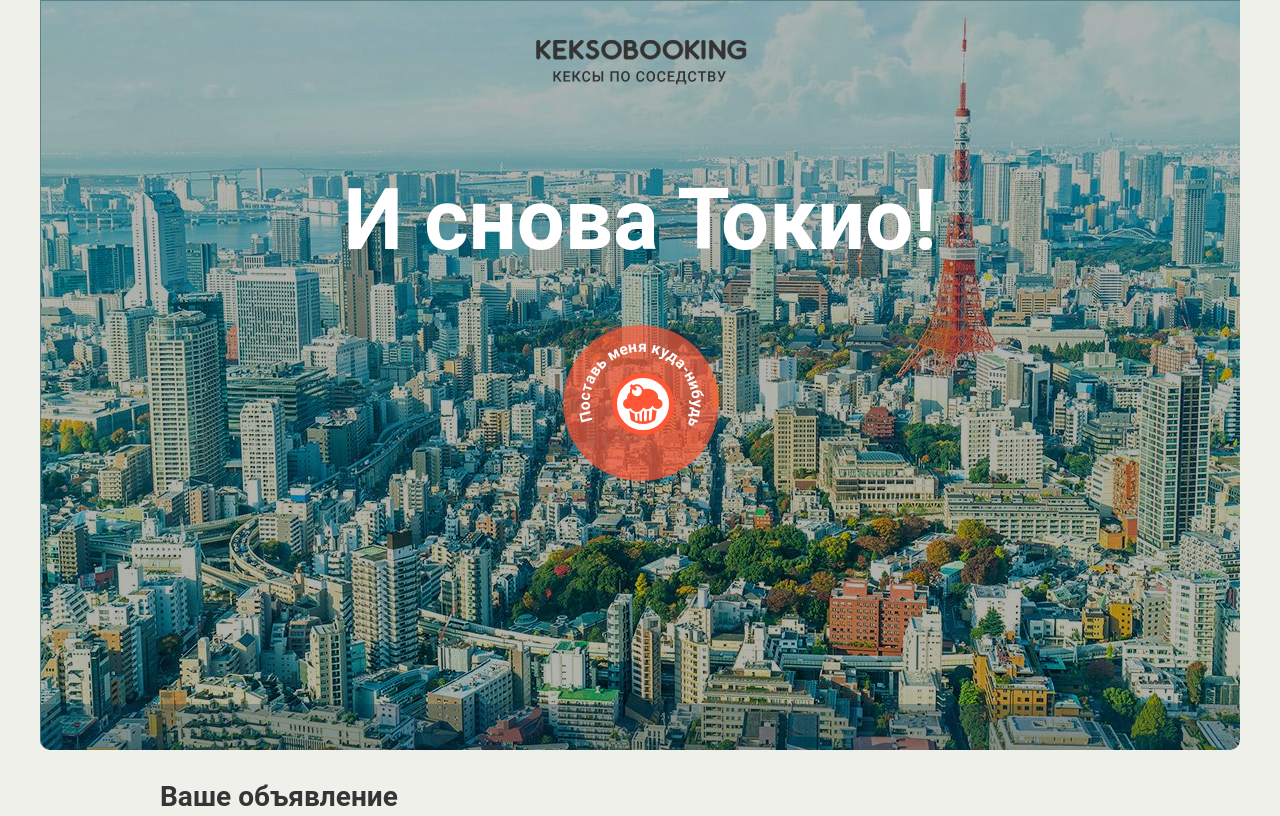
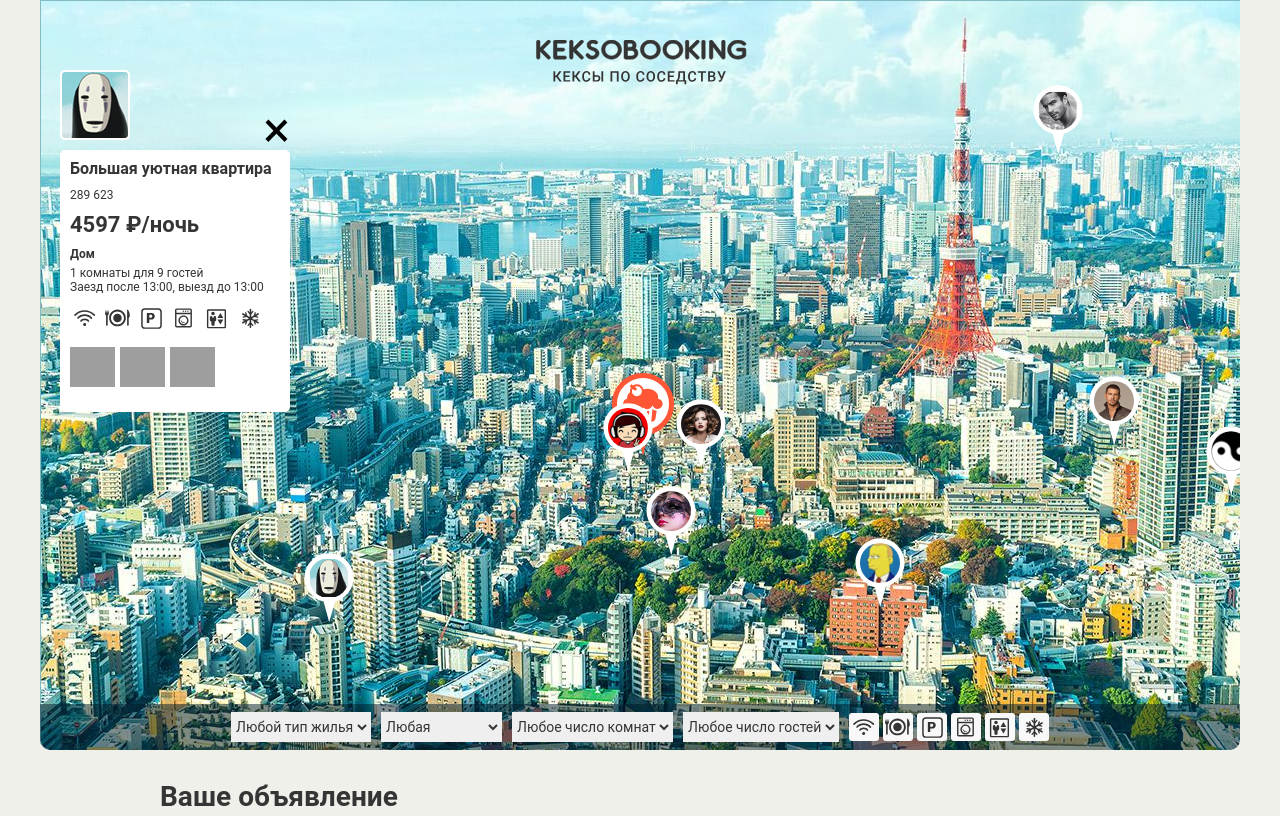
Before and after one commit to Timurbl/keksobooking, a website: page index.html in a window 1280 px wide. Shown: the top 816 px of the page. Drawn offline with Linux system fonts and the light colour scheme; grey boxes are pictures that could not be loaded; files whose address does not match are found by name.

Commit message:
author popup

```diff
--- a/index.html
+++ b/index.html
@@ -248,5 +248,6 @@
   </div>
 </template>
 
+<script src="js/map.js"></script>
 </body>
 </html>
--- a/js/map.js
+++ b/js/map.js
@@ -61,54 +61,70 @@ const renderAuthors = function (windowWidth) {
 
   return authors;
 };
+const getPins = function(authors) {
+  const width = 50;
+  const height = 70;
+  authors.forEach(function(author) {
+    const pin = pinTemplate.cloneNode(true);
+    pin.style.left = author.location.x - width / 2 + 'px';
+    pin.style.top = (author.location.y - height) + 'px';
+    pin.firstChild.src = author.author.avatar;
+    pin.firstChild.alt = author.offer.title;
+    pins.appendChild(pin);
+  });
+};
+const getCard = function (author) {
+  const card = cardTemplate.cloneNode(true);
+  card.querySelector('.popup__title').textContent = author.offer.title;
+  card.querySelector('.popup__text--address').textContent = author.offer.address;
+  card.querySelector('.popup__text--price').textContent = `${author.offer.price} ₽/ночь`;
+  card.querySelector('.popup__title').textContent = author.offer.title;
+  console.log(card);
+  switch (author.offer.type) {
+    case 'flat':
+      card.querySelector('.popup__type').textContent = 'Квартира';
+      break;
+    case 'bungalo':
+      card.querySelector('.popup__type').textContent = 'Бунгало';
+      break;
+    case 'house':
+      card.querySelector('.popup__type').textContent = 'Дом';
+      break;
+    case 'palace':
+      card.querySelector('.popup__type').textContent = 'Дворец';
+      break;
+  }
+  card.querySelector('.popup__text--capacity').textContent = `${author.offer.rooms} комнаты для ${author.offer.guests} гостей`;
+  card.querySelector('.popup__text--time').textContent = `Заезд после ${author.offer.checkin}, выезд до ${author.offer.checkout}`;
+
+  const features = card.querySelector('.popup__features');
+  for (let i = 0; i < author.offer.features.length; i++) {
+    features.querySelector(`.popup__feature--${author.offer.features[i]}`).textContent = author.offer.features[i]
+  }
+  card.querySelector('.popup__description').textContent = author.offer.description;
+  const photos = card.querySelector('.popup__photos');
+  const photoTemplate = photos.children[0];
+  console.log(photoTemplate);
+  photoTemplate.src = author.offer.photos[0];
+  for(let i = 1; i < author.offer.photos.length; i++) {
+    const photo = photoTemplate.cloneNode(true);
+    photo.src = author.offer.photos[i];
+    photos.appendChild(photo);
+  }
+
+  const userImage = card.querySelector('.popup__avatar');
+  userImage.src = author.author.avatar;
+
+  document.querySelector('.map__filters-container').before(card);
+};
 
 const map = document.querySelector('.map');
 map.classList.remove('map--faded');
 
 const authors = renderAuthors(map.offsetWidth);
 const pins = map.querySelector('.map__pins');
-const pinTemplate = document.querySelector('#card_template').content.querySelector('.map__pin');
-const cardTemplate = document.querySelector('#card_template').content.querySelector('.map__card');
+const pinTemplate = document.querySelector('#pin').content.querySelector('.map__pin');
+const cardTemplate = document.querySelector('#card').content.querySelector('.map__card');
 
-
-authors.forEach(function(author) {
-  const pin = pinTemplate.cloneNode(true);
-  pin.style.left = author.location.x + 'px';
-  pin.style.top = (author.location.y - pin.firstChild.height / 2 - 17) + 'px';
-  pin.firstChild.src = author.author.avatar;
-  pin.firstChild.alt = author.offer.title;
-  pins.appendChild(pin);
-
-  const card = cardTemplate.cloneNode(true);
-  card.querySelector('.popup__title').textContent = author.offer.title;
-  card.querySelector('.popup__text--address').textContent = author.offer.address;
-  card.querySelector('.popup__text--price').textContent = author.offer.price;
-  card.querySelector('.popup__title').textContent = `${author.offer.title}₽/ночь`;
-  switch (author.offer.type) {
-    case 'flat':
-      card.querySelector('.popup__type').textContent = 'Квартира';
-      return;
-    case 'bungalo':
-      card.querySelector('.popup__type').textContent = 'Бунгало';
-      return;
-    case 'house':
-      card.querySelector('.popup__type').textContent = 'Дом';
-      return;
-    case 'palace':
-      card.querySelector('.popup__type').textContent = 'Дворец';
-      return;
-  }
-  card.querySelector('.popup__text--capacity').textContent = `${author.offer.rooms} комнаты для ${author.offer.guests} гостей`;
-  card.querySelector('.popup__text--capacity').textContent = `Заезд после ${author.offer.checkin}, выезд до ${author.offer.checkout}`;
-  const features = card.querySelector('.popup__features');
-  for (let i = 0; i < author.offer.features.length; i++) {
-    features.querySelector(`.feature--${author.offer.features[i]}`).textContent = author.offer.features[i]
-  }
-  card.querySelector('.popup__description').textContent = author.offer.description;
-  const photos = card.querySelector('.popup__pictures');
-  for(let i = 0; i < author.offer.photos.length; i++) {
-
-  }
-
-
-});
+getPins(authors);
+getCard(authors[0]);
```
